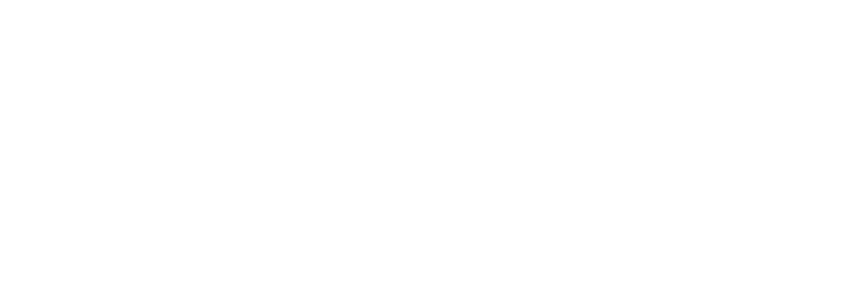
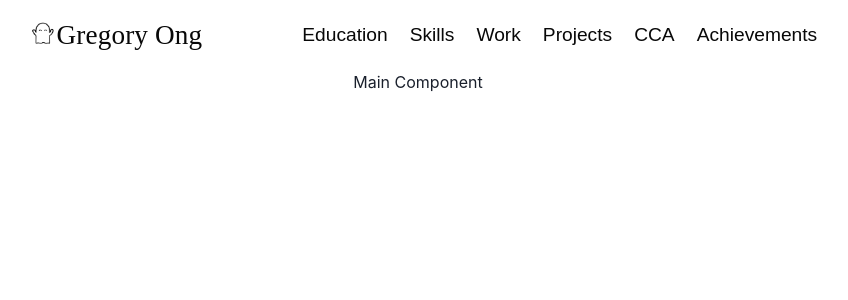
Before and after one commit to gregoryong16/gregoryong16.github.io, a React (Create React App) app: page / in a window 1280 px wide. Shown: the top 300 px of the page, without its empty margins (222-1070 px from the left). Built offline with nearby package versions, Linux system fonts and the light colour scheme.

Commit message:
daily commit

```diff
--- a/src/App.js
+++ b/src/App.js
@@ -1,23 +1,12 @@
-import logo from './logo.svg';
 import './App.css';
+import Navbar from './components/Navbar';
+import Main from './components/Main';
+function App() {
 
-function App() {
   return (
     <div className="App">
-      <header className="App-header">
-        <img src={logo} className="App-logo" alt="logo" />
-        <p>
-          Edit <code>src/App.js</code> and save to reload.
-        </p>
-        <a
-          className="App-link"
-          href="https://reactjs.org"
-          target="_blank"
-          rel="noopener noreferrer"
-        >
-          Learn React
-        </a>
-      </header>
+      <Navbar />
+      <Main />
     </div>
   );
 }
--- /dev/null
+++ b/src/components/Main.js
@@ -0,0 +1,5 @@
+import React from "react"
+
+export default function Main() {
+    return <h1 classname = 'main'>Main Component</h1>
+}
--- /dev/null
+++ b/src/components/Navbar.js
@@ -0,0 +1,18 @@
+import { Avatar } from "@chakra-ui/react"
+import React from "react"
+import pic from "../images/icon.png"
+
+export default function Navbar() {
+    return <nav className="nav">
+        <button className="nav-profile_button">
+            <img src={pic} className="nav-icon" alt= "icon"/>
+            <h1 className="nav-profile_text">Gregory Ong</h1>
+        </button>
+        <button className="nav-education_button"> Education</button>
+        <button className="nav-skills_button"> Skills</button>
+        <button className="nav-work_button"> Work</button>
+        <button className="nav-projects_button"> Projects</button>
+        <button className="nav-cca_button"> CCA</button>
+        <button className="nav-achievements_button"> Achievements</button>
+        </nav>
+}
--- a/src/index.css
+++ b/src/index.css
@@ -11,3 +11,66 @@ code {
   font-family: source-code-pro, Menlo, Monaco, Consolas, 'Courier New',
     monospace;
 }
+
+nav {
+  background-color: #FFFFFF;
+  height: 70px;
+  color: #080808;
+  display: flex;
+  flex-direction: row;
+  align-items: center;
+  justify-content: flex-start;
+  font-family: sans-serif;
+}
+
+.nav-profile_button{
+  display: flex;
+  align-items: center;
+  margin-right: 100px;
+  margin-left: 250px;
+}
+
+.nav-icon{
+  height:37px;
+  margin-right: 0px;
+}
+
+.nav-profile_text{
+  font-size: 1.7em;
+  font-family:"Poppins";
+  letter-spacing: 0.005em;
+}
+
+.nav-education_button{
+  margin-right: 22px;
+  font-size: 1.2em;
+}
+
+.nav-skills_button{
+  margin-right: 22px;
+  font-size: 1.2em;
+}
+
+.nav-work_button{
+  margin-right: 22px;
+  font-size: 1.2em;
+}
+
+.nav-projects_button{
+  margin-right: 22px;
+  font-size: 1.2em;
+}
+
+.nav-cca_button{
+  margin-right: 22px;
+  font-size: 1.2em;
+}
+
+.nav-achievements_button{
+  margin-right: 22px;
+  font-size: 1.2em;
+}
+
+.main{
+  background-color: #080808;
+}
--- a/src/index.js
+++ b/src/index.js
@@ -3,10 +3,13 @@ import ReactDOM from 'react-dom/client';
 import './index.css';
 import App from './App';
 import reportWebVitals from './reportWebVitals';
+import { ChakraProvider } from '@chakra-ui/react'
 
 const root = ReactDOM.createRoot(document.getElementById('root'));
 root.render(
-
+    <ChakraProvider>
+      <App />
+    </ChakraProvider>
 );
 
 // If you want to start measuring performance in your app, pass a function
```
Also changed, not shown: src/Navbar.js (deleted), src/images/icon.png (added), src/logo.svg (deleted).
